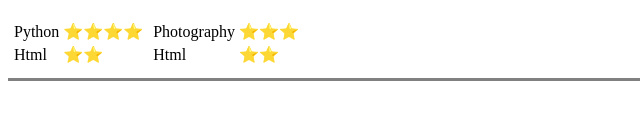
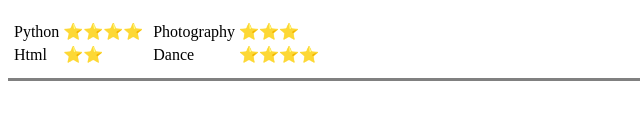
Before and after one commit to sanjith2002/cv, a plain HTML site: page index.html in a window 1280 px wide. Shown: the part 456-576 px from the top of the page, 0-640 px from the left. Drawn offline with Linux system fonts and the light colour scheme.

Commit message:
Update index.html

```diff
--- a/index.html
+++ b/index.html
@@ -44,8 +44,8 @@
 
          </tr>
          <tr>
-             <td>Html </td>
-             <td>⭐️⭐️</td>
+             <td>Dance </td>
+             <td>⭐️⭐️⭐️⭐️</td>
          </tr>
                  </table>
              </td>
```
